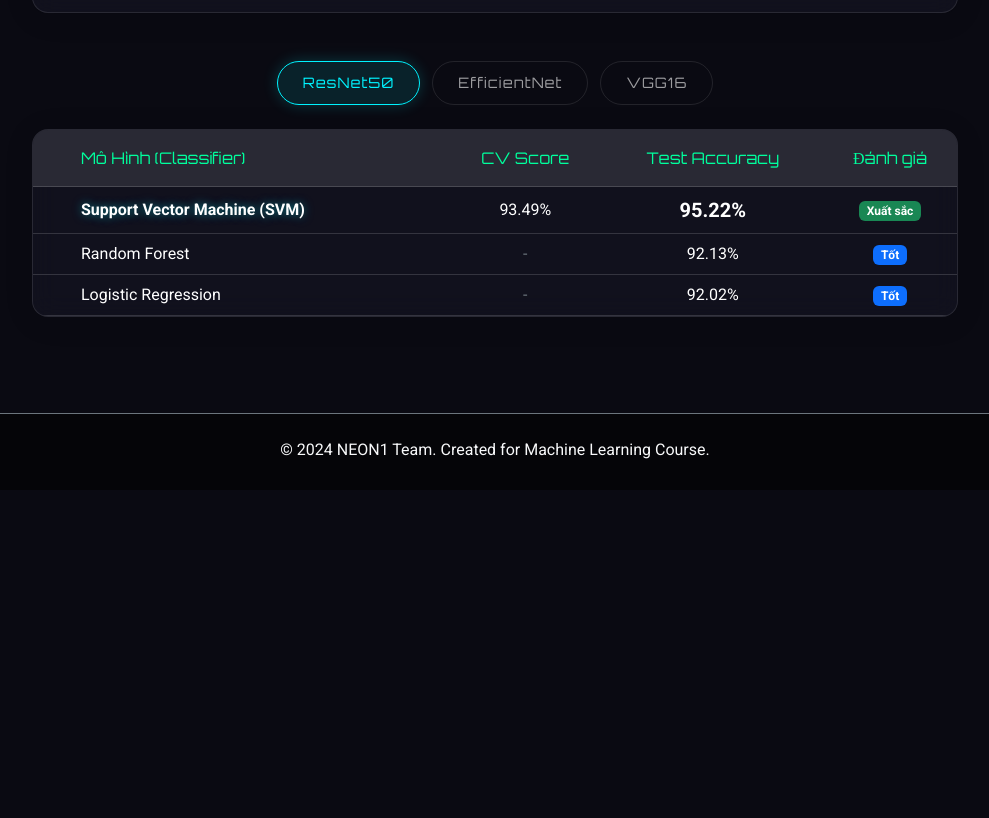
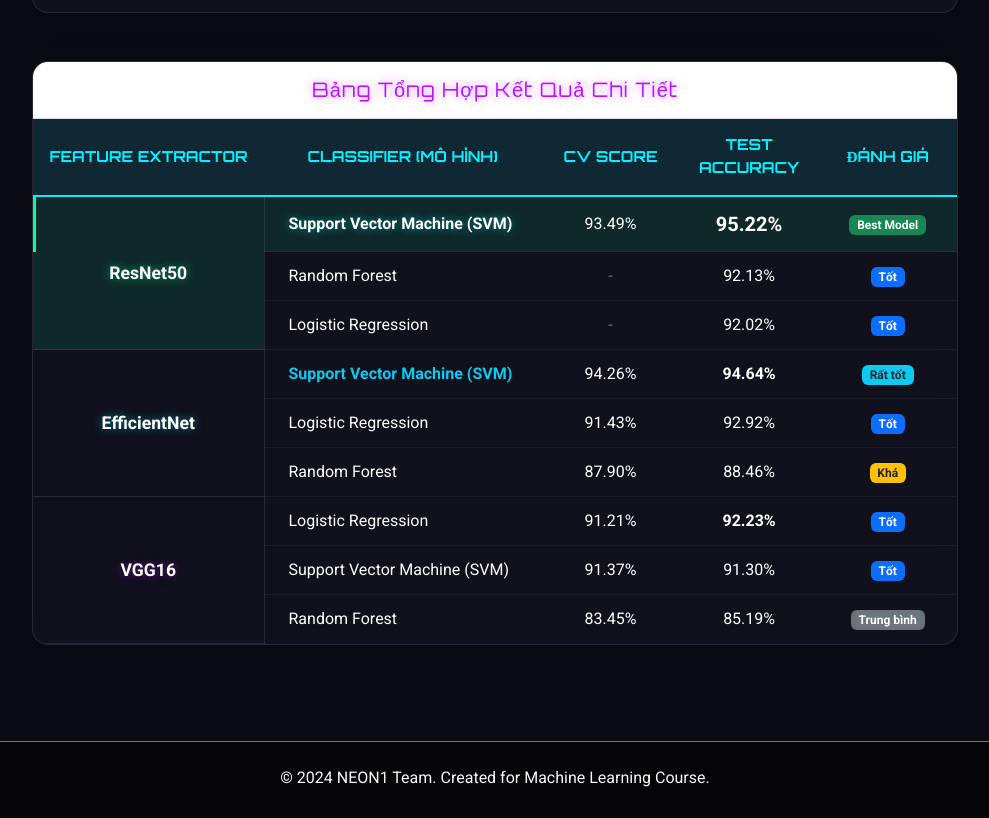
Before and after one commit to Giathoai/NEON1, a plain HTML site: page html/btl3.html in a window 1280 px wide. Shown: the part 2591-3409 px from the top of the page, without its empty margins (145-1134 px from the left). Before the commit the page ends 3081 px from the top, so only its background shows below. Drawn offline with nearby package versions, Linux system fonts and the light colour scheme.

Commit message:
Refactor table styles and update model names

```diff
--- a/html/btl3.html
+++ b/html/btl3.html
@@ -87,45 +87,40 @@
             font-family: 'Orbitron', sans-serif;
         }
 
-        /* --- TABLES --- */
-        .table-custom {
+        /* --- SCIENTIFIC TABLE STYLES --- */
+        .table-scientific {
             --bs-table-bg: transparent;
             --bs-table-color: #fff;
             border-color: rgba(255,255,255,0.15);
+            width: 100%;
         }
-        .table-custom th {
-            color: var(--neon-green);
-            font-weight: normal;
+        .table-scientific th {
+            background-color: rgba(0, 243, 255, 0.1);
+            color: var(--neon-blue);
+            font-weight: bold;
             font-family: 'Orbitron';
-            font-size: 1em;
-            border-bottom-width: 1px;
-        }
-        .table-custom td {
+            font-size: 0.95rem;
+            text-transform: uppercase;
+            border-bottom: 2px solid var(--neon-blue);
+            padding: 15px;
             vertical-align: middle;
         }
+        .table-scientific td {
+            vertical-align: middle;
+            padding: 12px 15px;
+            border-bottom: 1px solid rgba(255,255,255,0.05);
+        }
+        .table-scientific tr:last-child td { border-bottom: none; }
 
-        /* --- TABS NAVIGATION --- */
-        .nav-pills .nav-link {
-            color: rgba(255,255,255,0.6);
-            border: 1px solid rgba(255,255,255,0.1);
-            margin: 0 6px;
-            border-radius: 50px;
-            padding: 10px 25px;
-            transition: all 0.3s ease;
-            font-family: 'Orbitron', sans-serif;
-            letter-spacing: 1px;
-            font-size: 0.9rem;
+        /* Highlight best row */
+        .row-highlight {
+            background: rgba(0, 255, 157, 0.1) !important;
+            box-shadow: inset 3px 0 0 var(--neon-green);
         }
-        .nav-pills .nav-link:hover {
+        .text-feature {
+            font-weight: bold;
             color: #fff;
-            border-color: var(--neon-blue);
-            background: rgba(255,255,255,0.05);
-        }
-        .nav-pills .nav-link.active {
-            background-color: rgba(0, 243, 255, 0.1);
-            color: var(--neon-blue);
-            border-color: var(--neon-blue);
-            box-shadow: 0 0 15px rgba(0, 243, 255, 0.2);
+            font-size: 1.1em;
         }
 
         /* --- WINNER BADGE --- */
@@ -298,7 +293,7 @@
                 <div class="col-lg-8">
                     <div class="winner-box">
                         <h2 class="text-neon-green brand-font mb-2">BEST OVERALL MODEL</h2>
-                        <h4 class="text-white mb-3">SVM + ResNet50 Features</h4>
+                        <h4 class="text-white mb-3">ResNet50 + SVM</h4>
                         <div class="display-2 fw-bold text-white mb-2" style="text-shadow: 0 0 20px rgba(255,255,255,0.3);">95.22%</div>
                         <p class="text-white opacity-75 text-uppercase fw-bold" style="letter-spacing: 2px;">Test Accuracy</p>
 
@@ -325,126 +320,85 @@
                 </div>
             </div>
 
-            <ul class="nav nav-pills justify-content-center mb-4" id="pills-tab" role="tablist">
-                <li class="nav-item" role="presentation">
-                    <button class="nav-link active" id="pills-resnet-tab" data-bs-toggle="pill" data-bs-target="#pills-resnet" type="button" role="tab">ResNet50</button>
-                </li>
-                <li class="nav-item" role="presentation">
-                    <button class="nav-link" id="pills-efficient-tab" data-bs-toggle="pill" data-bs-target="#pills-efficient" type="button" role="tab">EfficientNet</button>
-                </li>
-                <li class="nav-item" role="presentation">
-                    <button class="nav-link" id="pills-vgg-tab" data-bs-toggle="pill" data-bs-target="#pills-vgg" type="button" role="tab">VGG16</button>
-                </li>
-            </ul>
-
-            <div class="tab-content" id="pills-tabContent">
-
-                <div class="tab-pane fade show active" id="pills-resnet" role="tabpanel">
             <div class="row justify-content-center">
                 <div class="col-lg-10">
                     <div class="glass-card p-0 overflow-hidden">
-                                <table class="table table-custom table-hover mb-0 align-middle text-center">
-                                    <thead class="bg-white bg-opacity-10">
+                        <div class="p-3 bg-white bg-opacity-5 border-bottom border-secondary border-opacity-25">
+                            <h5 class="m-0 text-center text-neon-purple brand-font">Bảng Tổng Hợp Kết Quả Chi Tiết</h5>
+                        </div>
+                        <div class="table-responsive">
+                            <table class="table table-scientific table-hover mb-0 text-center">
+                                <thead>
                                     <tr>
-                                            <th class="py-3 text-start ps-5">Mô Hình (Classifier)</th>
-                                            <th class="py-3">CV Score</th>
-                                            <th class="py-3">Test Accuracy</th>
-                                            <th class="py-3">Đánh giá</th>
+                                        <th style="width: 25%;">Feature Extractor</th>
+                                        <th style="width: 30%;">Classifier (Mô hình)</th>
+                                        <th style="width: 15%;">CV Score</th>
+                                        <th style="width: 15%;">Test Accuracy</th>
+                                        <th style="width: 15%;">Đánh giá</th>
                                     </tr>
                                 </thead>
                                 <tbody>
-                                        <tr>
-                                            <td class="text-start ps-5 fw-bold text-neon-blue">Support Vector Machine (SVM)</td>
+                                    <tr class="row-highlight">
+                                        <td rowspan="3" class="text-feature border-end border-secondary border-opacity-25 text-neon-green">
+                                            ResNet50
+                                        </td>
+                                        <td class="text-start ps-4 fw-bold text-neon-blue">Support Vector Machine (SVM)</td>
                                         <td>93.49%</td>
                                         <td class="fw-bold fs-5 text-white">95.22%</td>
-                                            <td><span class="badge bg-success">Xuất sắc</span></td>
+                                        <td><span class="badge bg-success">Best Model</span></td>
                                     </tr>
                                     <tr>
-                                            <td class="text-start ps-5">Random Forest</td>
+                                        <td class="text-start ps-4">Random Forest</td>
                                         <td class="text-secondary">-</td>
                                         <td class="text-white">92.13%</td>
                                         <td><span class="badge bg-primary">Tốt</span></td>
                                     </tr>
                                     <tr>
-                                            <td class="text-start ps-5">Logistic Regression</td>
+                                        <td class="text-start ps-4">Logistic Regression</td>
                                         <td class="text-secondary">-</td>
                                         <td class="text-white">92.02%</td>
                                         <td><span class="badge bg-primary">Tốt</span></td>
                                     </tr>
-                                    </tbody>
-                                </table>
-                            </div>
-                        </div>
-                    </div>
-                </div>
 
-                <div class="tab-pane fade" id="pills-efficient" role="tabpanel">
-                    <div class="row justify-content-center">
-                        <div class="col-lg-10">
-                            <div class="glass-card p-0 overflow-hidden">
-                                <table class="table table-custom table-hover mb-0 align-middle text-center">
-                                    <thead class="bg-white bg-opacity-10">
                                     <tr>
-                                            <th class="py-3 text-start ps-5">Mô Hình (Classifier)</th>
-                                            <th class="py-3">CV Score</th>
-                                            <th class="py-3">Test Accuracy</th>
-                                            <th class="py-3">Đánh giá</th>
-                                        </tr>
-                                    </thead>
-                                    <tbody>
-                                        <tr>
-                                            <td class="text-start ps-5 fw-bold text-neon-blue">Support Vector Machine (SVM)</td>
+                                        <td rowspan="3" class="text-feature border-end border-secondary border-opacity-25 text-neon-blue">
+                                            EfficientNet
+                                        </td>
+                                        <td class="text-start ps-4 fw-bold text-info">Support Vector Machine (SVM)</td>
                                         <td>94.26%</td>
-                                            <td class="fw-bold fs-5 text-white">94.64%</td>
-                                            <td><span class="badge bg-success">Rất tốt</span></td>
+                                        <td class="fw-bold text-white">94.64%</td>
+                                        <td><span class="badge bg-info text-dark">Rất tốt</span></td>
                                     </tr>
                                     <tr>
-                                            <td class="text-start ps-5">Logistic Regression</td>
+                                        <td class="text-start ps-4">Logistic Regression</td>
                                         <td>91.43%</td>
                                         <td class="text-white">92.92%</td>
                                         <td><span class="badge bg-primary">Tốt</span></td>
                                     </tr>
                                     <tr>
-                                            <td class="text-start ps-5">Random Forest</td>
+                                        <td class="text-start ps-4">Random Forest</td>
                                         <td>87.90%</td>
                                         <td class="text-white">88.46%</td>
                                         <td><span class="badge bg-warning text-dark">Khá</span></td>
                                     </tr>
-                                    </tbody>
-                                </table>
-                            </div>
-                        </div>
-                    </div>
-                </div>
 
-                <div class="tab-pane fade" id="pills-vgg" role="tabpanel">
-                    <div class="row justify-content-center">
-                        <div class="col-lg-10">
-                            <div class="glass-card p-0 overflow-hidden">
-                                <table class="table table-custom table-hover mb-0 align-middle text-center">
-                                    <thead class="bg-white bg-opacity-10">
                                     <tr>
-                                            <th class="py-3 text-start ps-5">Mô Hình (Classifier)</th>
-                                            <th class="py-3">CV Score</th>
-                                            <th class="py-3">Test Accuracy</th>
-                                            <th class="py-3">Đánh giá</th>
-                                        </tr>
-                                    </thead>
-                                    <tbody>
-                                        <tr>
-                                            <td class="text-start ps-5 fw-bold text-neon-blue">Logistic Regression</td>
+                                        <td rowspan="3" class="text-feature border-end border-secondary border-opacity-25 text-neon-purple">
+                                            VGG16
+                                        </td>
+                                        <td class="text-start ps-4">Logistic Regression</td>
                                         <td>91.21%</td>
-                                            <td class="fw-bold fs-5 text-white">92.23%</td>
+                                        <td class="fw-bold text-white">92.23%</td>
                                         <td><span class="badge bg-primary">Tốt</span></td>
                                     </tr>
                                     <tr>
-                                            <td class="text-start ps-5">Support Vector Machine (SVM)</td>
+                                        <td class="text-start ps-4">Support Vector Machine (SVM)</td>
                                         <td>91.37%</td>
                                         <td class="text-white">91.30%</td>
                                         <td><span class="badge bg-primary">Tốt</span></td>
                                     </tr>
                                     <tr>
-                                            <td class="text-start ps-5">Random Forest</td>
+                                        <td class="text-start ps-4">Random Forest</td>
                                         <td>83.45%</td>
                                         <td class="text-white">85.19%</td>
                                         <td><span class="badge bg-secondary">Trung bình</span></td>
@@ -454,8 +408,6 @@
                         </div>
                     </div>
                 </div>
-                </div>
-
             </div>
 
         </div>
```
Lines whose indentation alone changed are shown as unchanged.
